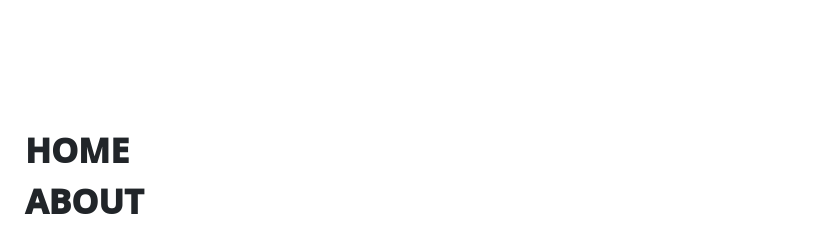
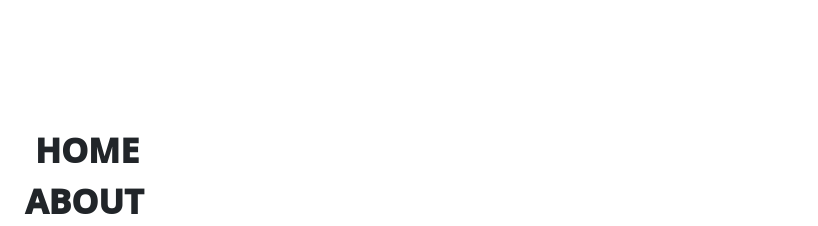
Before and after one commit to ayushjangida30/ayushjangida10.github.io, a React (Create React App) app: page / in a window 1280 px wide. In both pictures the pointer is over the item "HOME". Shown: the top 226 px of the page, without its empty margins (0-818 px from the left). Built offline with nearby package versions, Linux system fonts and the light colour scheme.

Commit message:
small change

```diff
--- a/src/Sidebar.css
+++ b/src/Sidebar.css
@@ -113,6 +113,16 @@
     transition: opacity 0.6s ease, transform 0.6s ease;
 }
 
+.sidebar-li-middle-show:hover{
+    padding-left: 10px;
+    transition: padding 0.8s ease;
+}
+
+.sidebar-li-middle-show:not(:hover){
+    padding-left: 0;
+    transition: padding 0.8s ease;
+}
+
 .sidebar-li:hover {
     font-weight: 600;
 }
```
